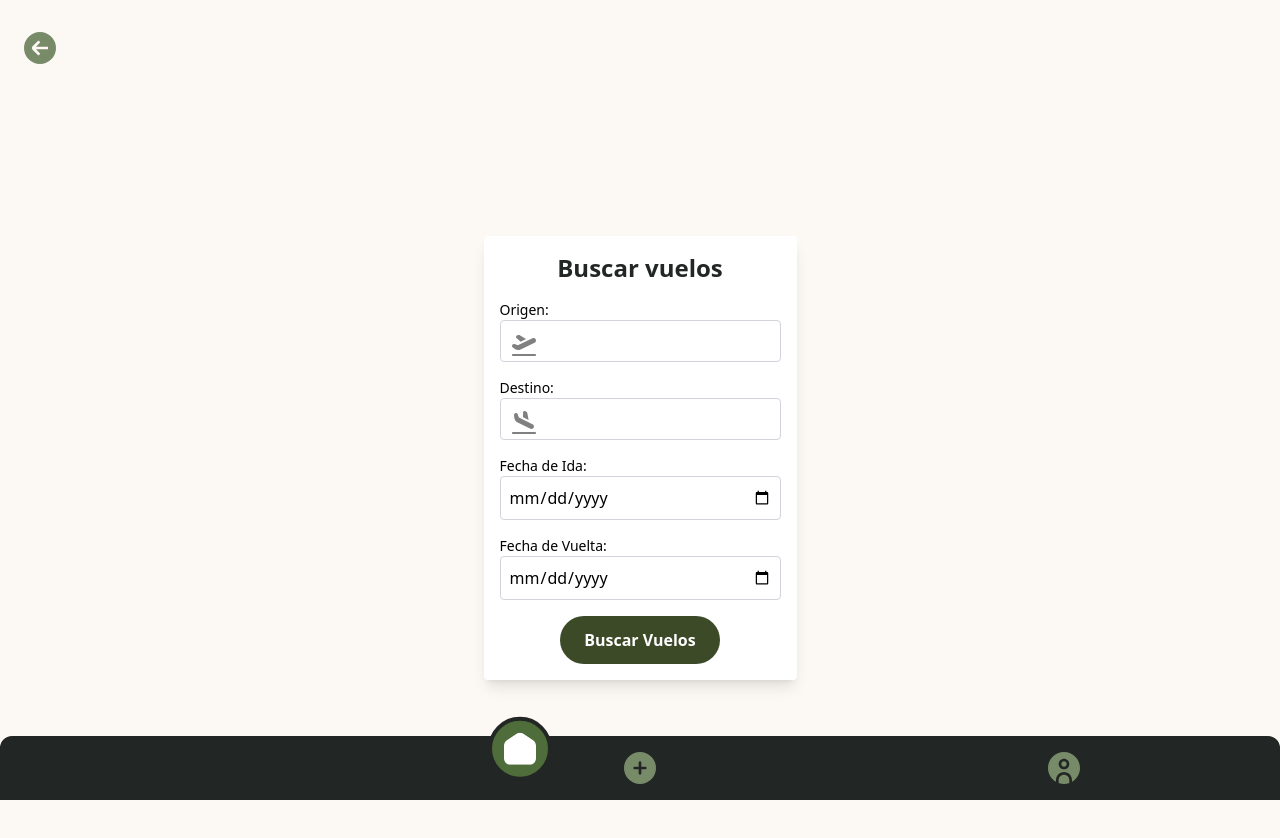
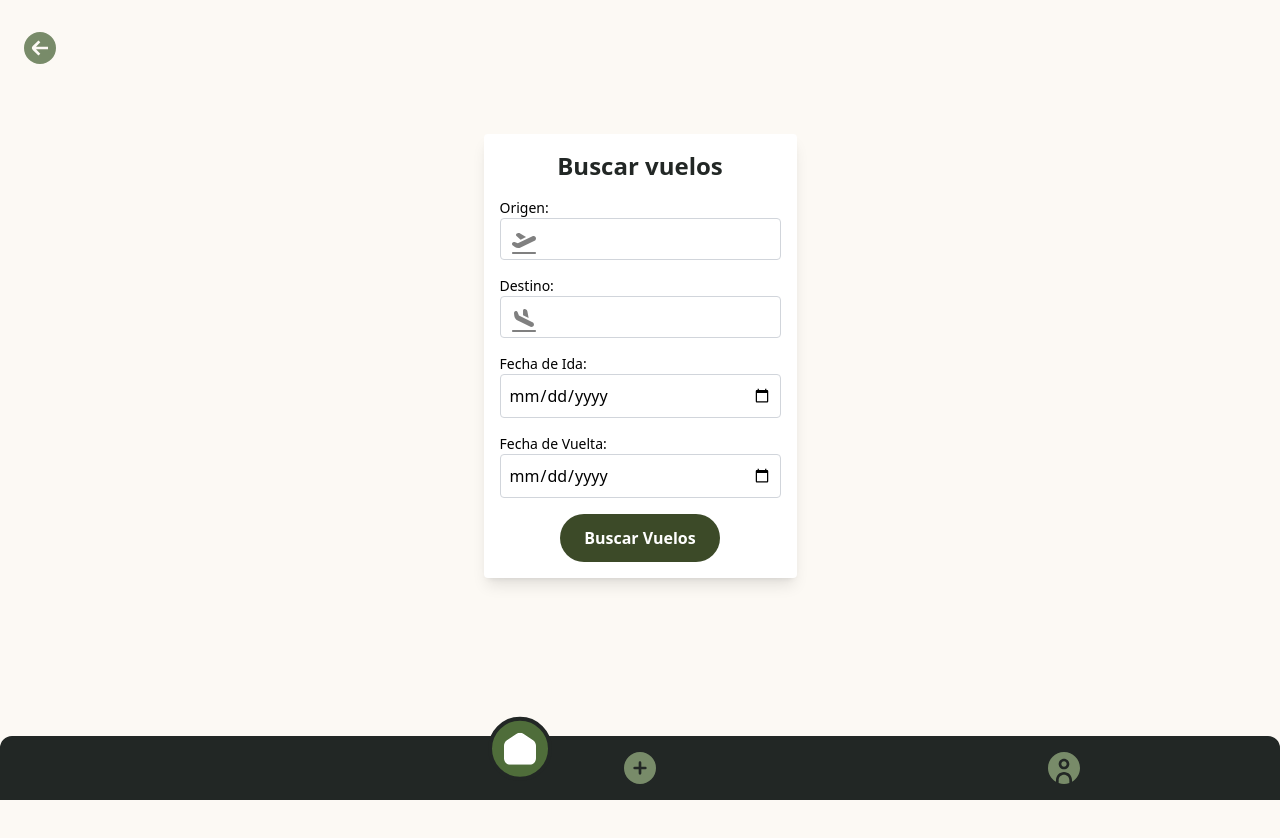
Before and after one commit to dayayalaa/front_vue, a Vue app: page /crear in a window 1280 px wide. Shown: the top 838 px of the page. After the commit the page ends 800 px from the top, so only its background shows below. Built offline with nearby package versions, Linux system fonts and the light colour scheme.

Commit message:
pequeña modificacion

```diff
--- a/src/views/ArmarViajeVista.vue
+++ b/src/views/ArmarViajeVista.vue
@@ -100,7 +100,7 @@
 
 <template>
   <IrAtras/>
-  <div class="flex items-center justify-center h-screen pt-2 pb-8">
+  <div class="flex items-center justify-center pt-16 pb-8">
     <div class="max-w-md p-4 bg-white rounded shadow-lg">
       <TituloPrincipal>Buscar vuelos</TituloPrincipal>
       <form @submit.prevent="irARuta">
```
